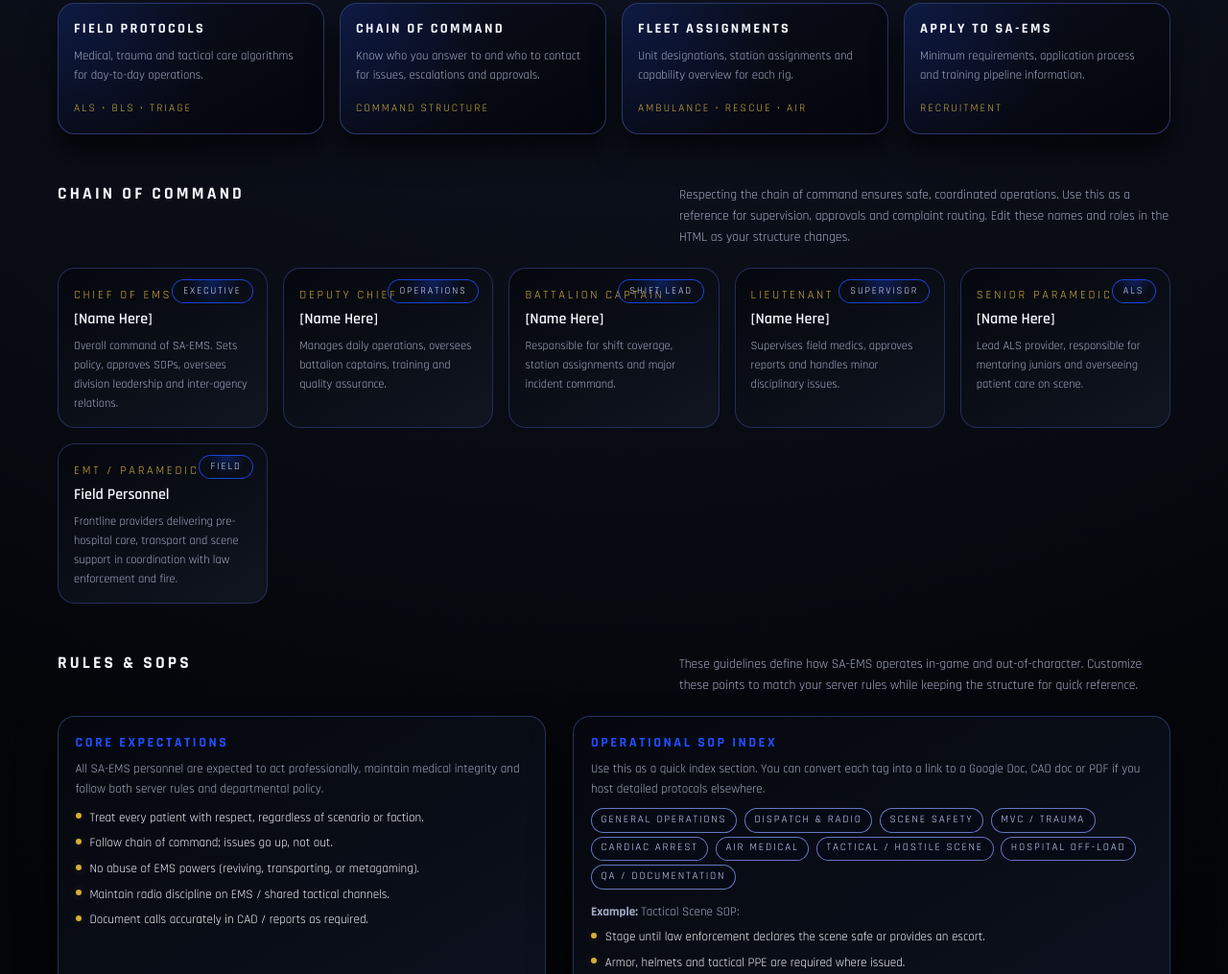
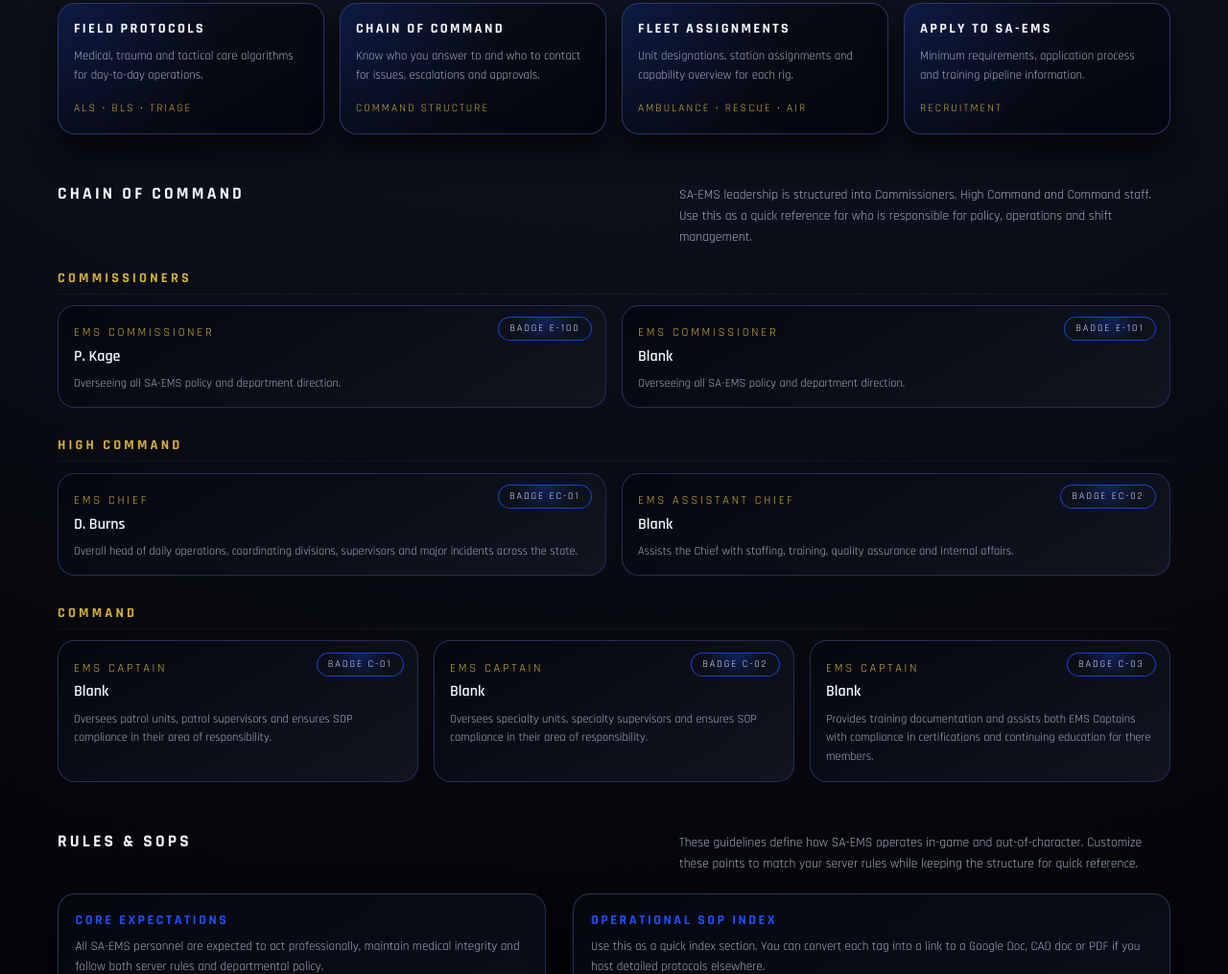
Before and after one commit to irp-saems/irp-sa-ems, a plain HTML site: page index.html in a window 1280 px wide. Shown: the part 698-1713 px from the top of the page at 96% size. Drawn offline with Linux system fonts and the light colour scheme.

Commit message:
Update index.html

```diff
--- a/index.html
+++ b/index.html
@@ -506,6 +506,21 @@
       overflow: hidden;
     }
 
+    .coc-group {
+      margin-bottom: 1.75rem;
+    }
+
+    .coc-group-title {
+      font-size: 0.9rem;
+      text-transform: uppercase;
+      letter-spacing: 0.22em;
+      color: var(--accent-gold);
+      margin-bottom: 0.7rem;
+      border-bottom: 1px solid rgba(255, 255, 255, 0.04);
+      padding-bottom: 0.25rem;
+    }
+
+
     .coc-rank {
       font-size: 0.78rem;
       letter-spacing: 0.22em;
@@ -961,75 +976,103 @@
         </div>
       </section>
 
+            <!-- CHAIN OF COMMAND -->
       <section id="coc">
         <div class="section-header">
           <h3>Chain of Command</h3>
           <p>
-            Respecting the chain of command ensures safe, coordinated operations. Use this as a
-            reference for supervision, approvals and complaint routing. Edit these names and roles
-            in the HTML as your structure changes.
+            SA-EMS leadership is structured into Commissioners, High Command and Command staff.
+            Use this as a quick reference for who is responsible for policy, operations and shift
+            management.
           </p>
         </div>
 
+        <!-- COMMISSIONERS -->
+        <div class="coc-group">
+          <h4 class="coc-group-title">Commissioners</h4>
           <div class="coc-grid">
             <div class="coc-card">
-            <span class="coc-rank">Chief of EMS</span>
-            <div class="coc-name">[Name Here]</div>
+              <span class="coc-rank">EMS Commissioner</span>
+              <div class="coc-name">P. Kage</div>
               <div class="coc-meta">
-              Overall command of SA-EMS. Sets policy, approves SOPs, oversees division leadership and
-              inter-agency relations.
+                Overseeing all SA-EMS policy and department direction.
               </div>
-            <span class="coc-pill">Executive</span>
+              <span class="coc-pill">Badge E-100</span>
             </div>
 
             <div class="coc-card">
-            <span class="coc-rank">Deputy Chief</span>
-            <div class="coc-name">[Name Here]</div>
+              <span class="coc-rank">EMS Commissioner</span>
+              <div class="coc-name">Blank</div>
               <div class="coc-meta">
-              Manages daily operations, oversees battalion captains, training and quality assurance.
+                Overseeing all SA-EMS policy and department direction.
               </div>
-            <span class="coc-pill">Operations</span>
+              <span class="coc-pill">Badge E-101</span>
+            </div>
+          </div>
+        </div>
+
+        <!-- HIGH COMMAND -->
+        <div class="coc-group">
+          <h4 class="coc-group-title">High Command</h4>
+          <div class="coc-grid">
+            <div class="coc-card">
+              <span class="coc-rank">EMS Chief</span>
+              <div class="coc-name">D. Burns</div>
+              <div class="coc-meta">
+                Overall head of daily operations, coordinating divisions, supervisors and major
+                incidents across the state.
+              </div>
+              <span class="coc-pill">Badge EC-01</span>
             </div>
 
             <div class="coc-card">
-            <span class="coc-rank">Battalion Captain</span>
-            <div class="coc-name">[Name Here]</div>
+              <span class="coc-rank">EMS Assistant Chief</span>
+              <div class="coc-name">Blank</div>
               <div class="coc-meta">
-              Responsible for shift coverage, station assignments and major incident command.
+                Assists the Chief with staffing, training, quality assurance and internal affairs.
               </div>
-            <span class="coc-pill">Shift Lead</span>
+              <span class="coc-pill">Badge EC-02</span>
+            </div>
+          </div>
+        </div>
+
+        <!-- COMMAND -->
+        <div class="coc-group">
+          <h4 class="coc-group-title">Command</h4>
+          <div class="coc-grid">
+            <div class="coc-card">
+              <span class="coc-rank">EMS Captain</span>
+              <div class="coc-name">Blank</div>
+              <div class="coc-meta">
+                Oversees patrol units, patrol supervisors and ensures SOP compliance in their
+                area of responsibility.
+              </div>
+              <span class="coc-pill">Badge C-01</span>
             </div>
 
             <div class="coc-card">
-            <span class="coc-rank">Lieutenant</span>
-            <div class="coc-name">[Name Here]</div>
+              <span class="coc-rank">EMS Captain</span>
+              <div class="coc-name">Blank</div>
               <div class="coc-meta">
-              Supervises field medics, approves reports and handles minor disciplinary issues.
+                Oversees specialty units, specialty supervisors and ensures SOP compliance in their
+                area of responsibility.
               </div>
-            <span class="coc-pill">Supervisor</span>
+              <span class="coc-pill">Badge C-02</span>
             </div>
 
             <div class="coc-card">
-            <span class="coc-rank">Senior Paramedic</span>
-            <div class="coc-name">[Name Here]</div>
+              <span class="coc-rank">EMS Captain</span>
+              <div class="coc-name">Blank</div>
               <div class="coc-meta">
-              Lead ALS provider, responsible for mentoring juniors and overseeing patient care on
-              scene.
+                Provides training documentation and assists both EMS Captains with compliance in
+                certifications and continuing education for there members.
               </div>
-            <span class="coc-pill">ALS</span>
+              <span class="coc-pill">Badge C-03</span>
             </div>
-
-          <div class="coc-card">
-            <span class="coc-rank">EMT / Paramedic</span>
-            <div class="coc-name">Field Personnel</div>
-            <div class="coc-meta">
-              Frontline providers delivering pre-hospital care, transport and scene support in
-              coordination with law enforcement and fire.
-            </div>
-            <span class="coc-pill">Field</span>
           </div>
         </div>
       </section>
+
 
       <section id="sops">
         <div class="section-header">
```
Lines whose indentation alone changed are shown as unchanged.
